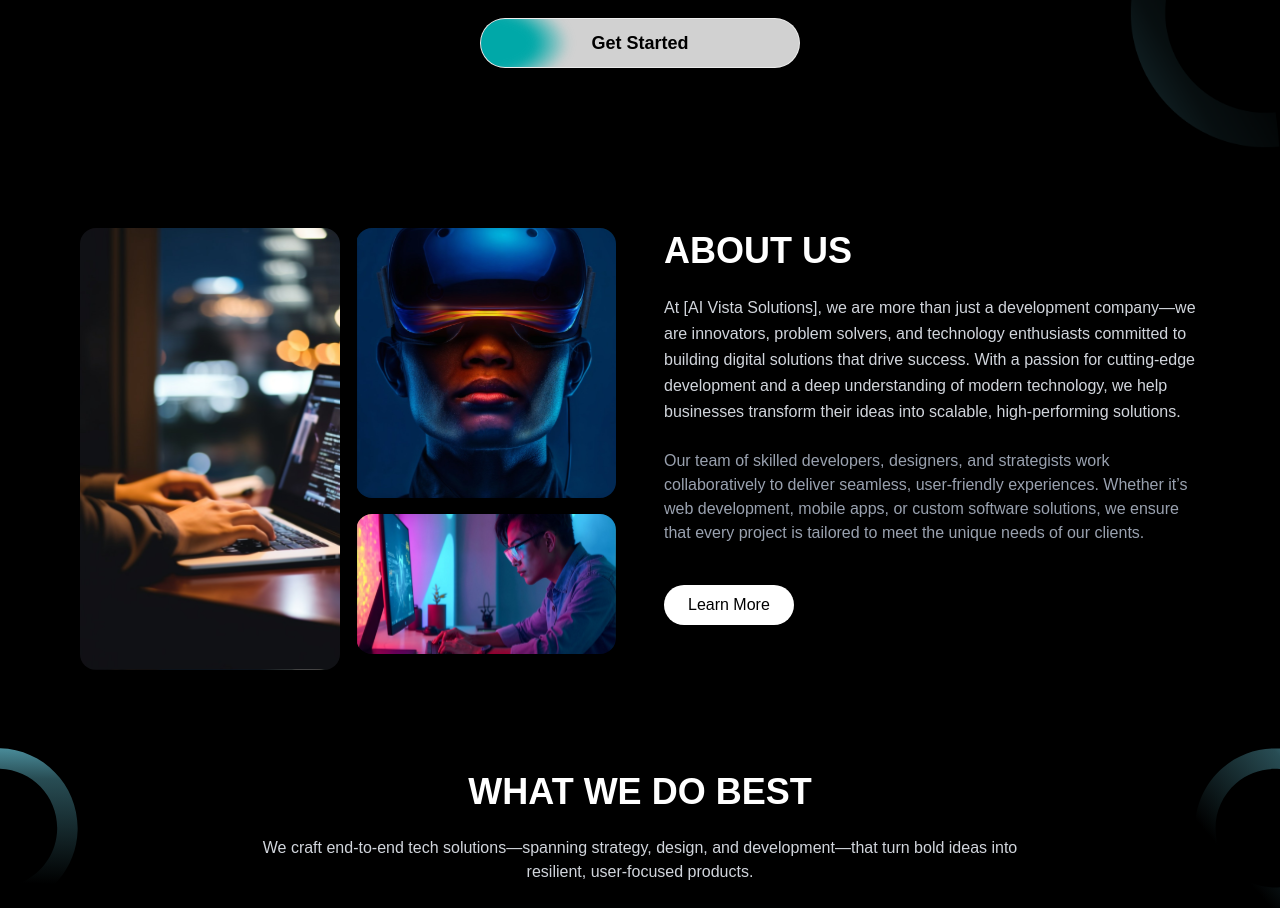
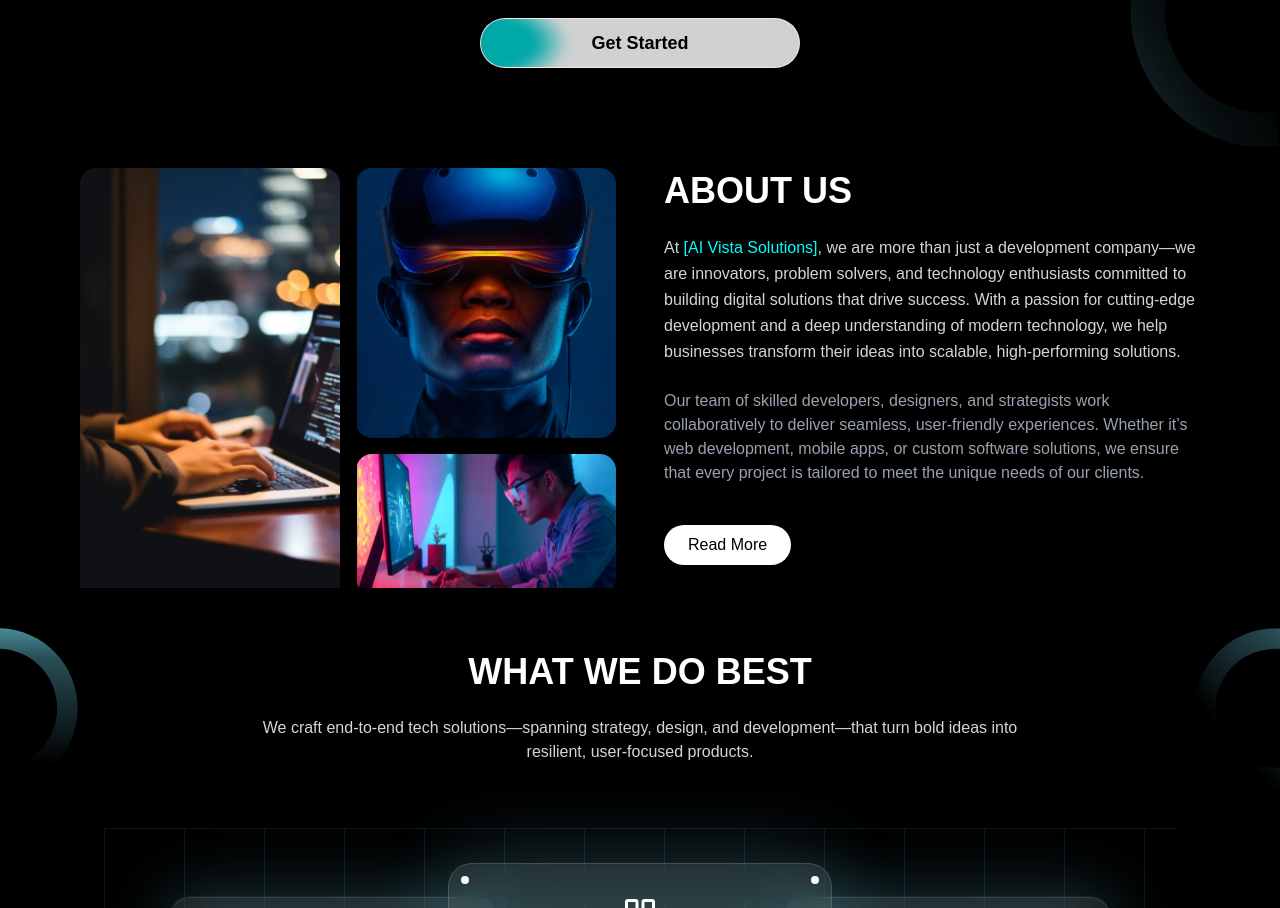
Before and after one commit to mukeshlilwa/AiVista, a Next.js app: page / in a window 1280 px wide. Shown: the part 1662-2570 px from the top of the page. Built offline with nearby package versions, Linux system fonts and the light colour scheme.

Commit message:
first commit

```diff
--- a/src/app/Components/aboutUs.jsx
+++ b/src/app/Components/aboutUs.jsx
@@ -4,7 +4,7 @@ import LandingBackground from "./Background/landingBackground";
 
 const AboutUs = () => {
   return (
-    <section className="w-full bg-black text-white py-20 relative overflow-hidden">
+    <section className="w-full bg-black text-white py-5 relative overflow-hidden">
       {/* Grid Background */}
       <LandingBackground />
 
@@ -33,7 +33,7 @@ const AboutUs = () => {
               />
             </div>
 
-            {/* Bottom right image - 130px */}
+            {/* Bottom right image - 140px */}
             <div className="relative rounded-2xl overflow-hidden h-[140px]">
               <Image
                 src="/images/about3.svg"
@@ -46,10 +46,10 @@ const AboutUs = () => {
         </div>
 
         {/* Right Text Content */}
-        <div className="w-full md:w-1/2 space-y-6">
+        <div className="w-full md:w-1/2 space-y-6 text-center md:text-left order-first md:order-none">
           <h2 className="text-3xl sm:text-4xl font-bold">ABOUT US</h2>
           <p className="text-gray-300 text-sm sm:text-base leading-relaxed">
-            At [AI Vista Solutions], we are more than just a development
+            At <span className="text-[#00FFFF]">[AI Vista Solutions]</span>, we are more than just a development
             company—we are innovators, problem solvers, and technology
             enthusiasts committed to building digital solutions that drive
             success. With a passion for cutting-edge development and a deep
@@ -64,7 +64,7 @@ const AboutUs = () => {
             unique needs of our clients.
           </p>
           <button className="mt-4 px-6 py-2 bg-white text-black rounded-full hover:bg-gray-200 transition">
-            Learn More
+            Read More
           </button>
         </div>
       </div>
```
